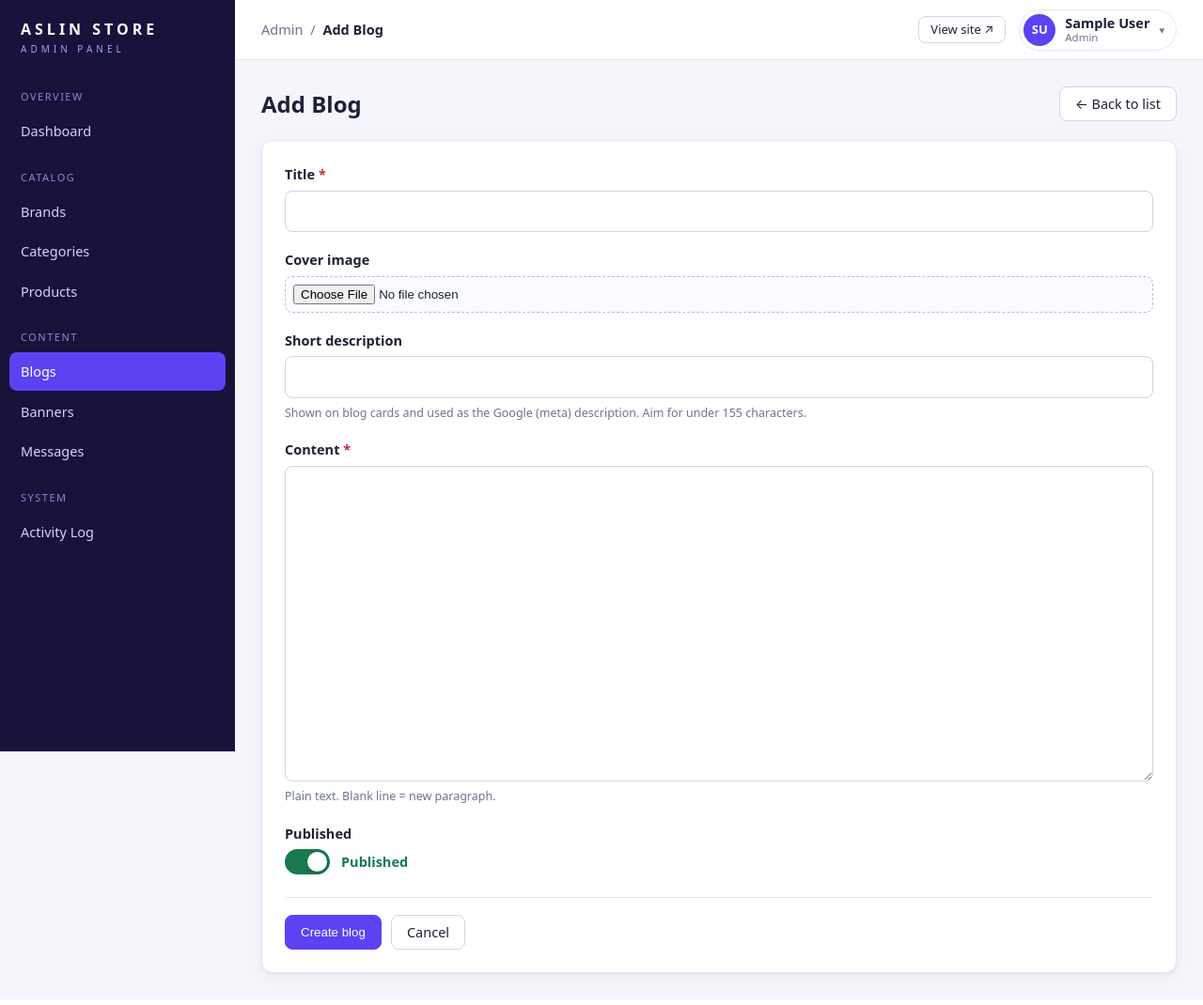
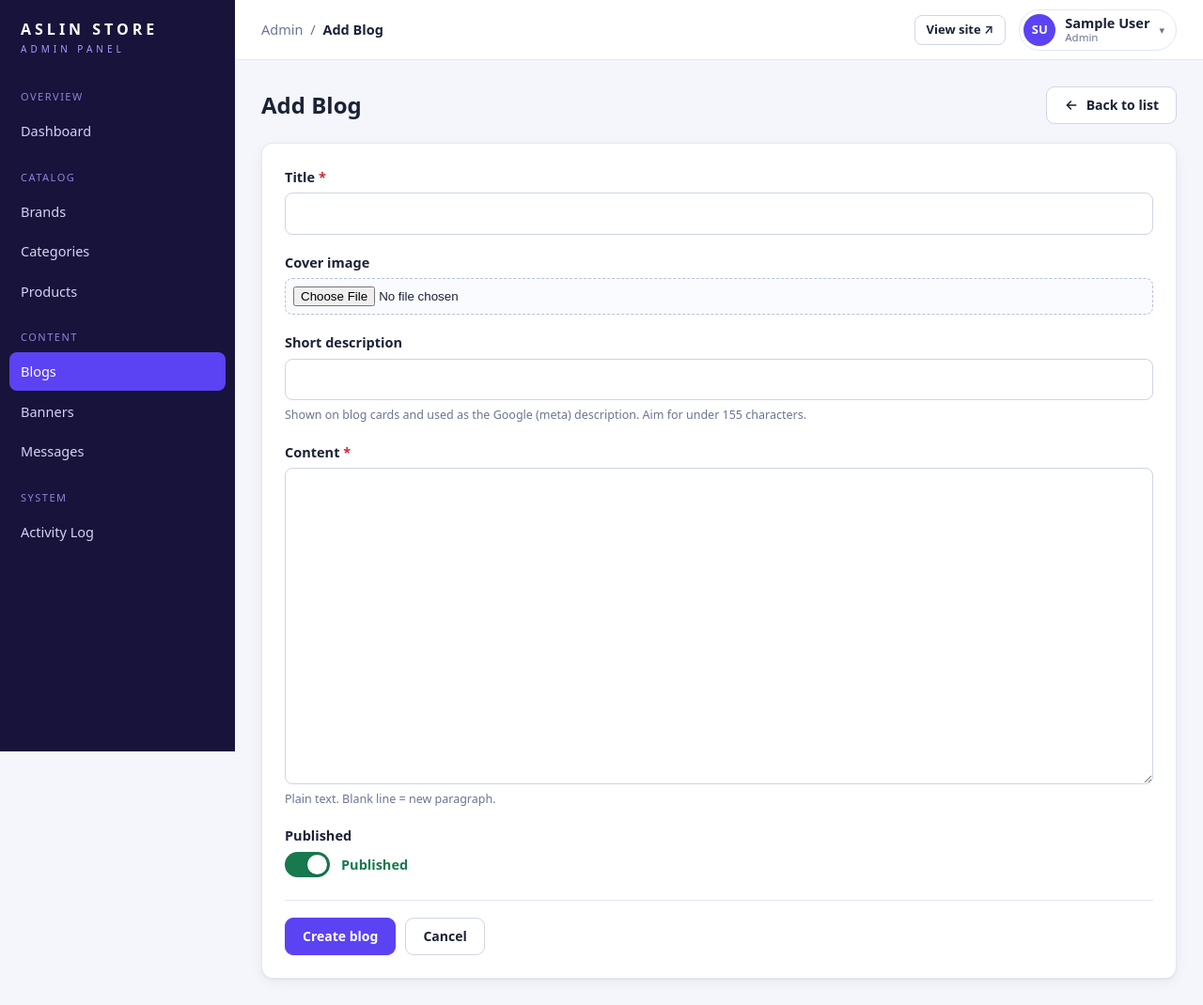
Before and after one commit to asl1n/online-store, a PHP site: page /admin/blogs.php?action=new in a window 1280 px wide. Shown: the whole page at 94% size. Before the commit the page ends 1047 px from the top, so only its background shows below. Run offline with PHP 8.4, Linux system fonts and the light colour scheme; the visitor is signed in with stand-in values (Sample User, id 1); data comes from the database, SQL or seed files in the repository; data that the repository does not hold is empty; some libraries are stand-ins or nearby versions.

Commit message:
Button Consistency

```diff
--- a/admin/admins.php
+++ b/admin/admins.php
@@ -30,7 +30,7 @@ if ($_SERVER['REQUEST_METHOD'] === 'POST') {
         $act = 'reset';
     }
 }
-$back = '<a class="btn ghost" href="' . e($self) . '">&larr; Back to list</a>';
+$back = '<a class="btn ghost" href="' . e($self) . '">' . ui_icon_back() . 'Back to list</a>';
 
 if ($act === 'new') {
     admin_header('Add Admin', 'admins', $back); echo ui_errors_summary($errors); ?>
@@ -55,7 +55,7 @@ if ($act === 'reset') {
     <?php admin_footer(); exit;
 }
 $rows = fetch_all('SELECT a.*, c.name AS creator FROM admins a LEFT JOIN admins c ON c.id=a.created_by ORDER BY a.id');
-admin_header('Admins', 'admins', '<a class="btn add" href="' . e($self) . '?action=new">+ Add Admin</a>'); ?>
+admin_header('Admins', 'admins', '<a class="btn" href="' . e($self) . '?action=new">' . ui_icon_plus() . 'Add Admin</a>'); ?>
 <div class="card tablewrap"><table class="table"><thead><tr><th>Name</th><th>Email</th><th>Role</th><th>Status</th><th>Last login</th><th>Created by</th><th></th></tr></thead><tbody>
 <?php foreach ($rows as $r): $self_row = (int)$r['id'] === (int)$me['id']; ?><tr><td><b><?= e($r['name']) ?></b><?= $self_row ? ' <span class="pill">You</span>' : '' ?></td><td><?= e($r['email']) ?></td>
 <td><span class="pill"><?= $r['role'] === 'super_admin' ? 'Super admin' : 'Admin' ?></span></td><td><span class="pill <?= $r['is_active'] ? 'on' : 'off' ?>"><?= $r['is_active'] ? 'Active' : 'Disabled' ?></span></td>
--- a/admin/index.php
+++ b/admin/index.php
@@ -1,7 +1,7 @@
 <?php
 require __DIR__ . '/../includes/admin_layout.php';
 $me = require_admin();
-admin_header('Dashboard', 'index', '<a class="btn add" href="' . BASE_URL . '/admin/products.php?action=new">+ Add Product</a>');
+admin_header('Dashboard', 'index', '<a class="btn" href="' . BASE_URL . '/admin/products.php?action=new">' . ui_icon_plus() . 'Add Product</a>');
 $stats = [['Products', 'products', 'products.php'], ['Brands', 'brands', 'brands.php'], ['Categories', 'categories', 'categories.php'], ['Blogs', 'blogs', 'blogs.php'], ['Banners', 'banners', 'banners.php']];
 echo '<p class="count" style="margin-top:-8px">Welcome back, <b>' . e($me['name']) . '</b>.</p><div class="stats">';
 foreach ($stats as [$l, $t, $href]) echo '<a class="card stat" href="' . BASE_URL . '/admin/' . $href . '"><b>' . (int)fetch_val("SELECT COUNT(*) FROM `$t`") . '</b><span>' . e($l) . '</span></a>';
--- a/admin/messages.php
+++ b/admin/messages.php
@@ -13,7 +13,7 @@ if ($id) {
     $m = fetch_one('SELECT * FROM contact_messages WHERE id=?', [$id]);
     if (!$m) { flash('err', 'That message no longer exists.'); go($self); }
     q('UPDATE contact_messages SET is_read=1 WHERE id=?', [$id]);
-    admin_header('Message', 'messages', '<a class="btn ghost" href="' . e($self) . '">&larr; Back to inbox</a>'); ?>
+    admin_header('Message', 'messages', '<a class="btn ghost" href="' . e($self) . '">' . ui_icon_back() . 'Back to inbox</a>'); ?>
     <div class="card pad msgview">
       <p><b>From:</b> <?= e($m['name']) ?> &lt;<a href="mailto:<?= e($m['email']) ?>"><?= e($m['email']) ?></a>&gt;</p>
       <p><b>Phone:</b> <?= e($m['phone'] ?: '—') ?></p><p><b>Subject:</b> <?= e($m['subject'] ?: '—') ?></p><p><b>Received:</b> <?= e($m['created_at']) ?></p>
--- a/assets/admin.css
+++ b/assets/admin.css
@@ -32,7 +32,7 @@ a{color:var(--pri)}img{max-width:100%}h1,h2,h3{margin:0}small{color:var(--muted)
 .pagehead{display:flex;align-items:center;justify-content:space-between;gap:12px;flex-wrap:wrap;margin-bottom:20px}
 .pagehead h1{font-size:24px}.actions{display:flex;gap:8px;flex-wrap:wrap}
 /* buttons */
-.btn{display:inline-flex;align-items:center;justify-content:center;gap:6px;background:var(--pri);color:#fff;border:1px solid var(--pri);border-radius:8px;padding:9px 16px;font:600 14px inherit;cursor:pointer;text-decoration:none;line-height:1.2;transition:.15s}
+.btn{display:inline-flex;align-items:center;justify-content:center;gap:6px;background:var(--pri);color:#fff;border:1px solid var(--pri);border-radius:8px;padding:9px 16px;font-family:inherit;font-weight:600;font-size:14px;cursor:pointer;text-decoration:none;line-height:1.2;transition:.15s}
 .btn:hover{background:var(--pri-d);border-color:var(--pri-d)}
 .btn.ghost{background:#fff;color:var(--ink);border-color:#cfd6e6}.btn.ghost:hover{background:var(--bg)}
 .btn.danger{background:var(--danger);border-color:var(--danger)}.btn.danger:hover{background:#a51e2f}
@@ -103,7 +103,7 @@ body.login{display:flex;align-items:center;justify-content:center;min-height:100
 }
 /* ---- round 2: narrower add/edit forms, bold add button, switches, live search ---- */
 .formcard,.formcard.wide{max-width:none}.profile{max-width:none}
-.btn.add{font-weight:700;font-size:14.5px;padding:11px 22px;box-shadow:0 6px 16px rgba(91,66,243,.32)}.btn.add:hover{box-shadow:0 8px 20px rgba(91,66,243,.4)}
+
 .field label.switch,label.switch{display:inline-flex;align-items:center;gap:12px;cursor:pointer;font-weight:500;position:relative}
 .switch input{position:absolute;opacity:0;width:0;height:0}
 .switch .track{width:48px;height:27px;border-radius:99px;background:#cfd3e6;position:relative;transition:.2s;flex-shrink:0}
@@ -122,3 +122,8 @@ body.login{display:flex;align-items:center;justify-content:center;min-height:100
 .searchbox .clear{position:absolute;right:8px;width:24px;height:24px;border-radius:50%;background:#eceff7;color:var(--muted);display:flex;align-items:center;justify-content:center;text-decoration:none;font-size:17px;line-height:1}
 .searchbox .clear:hover{background:#dde1ef;color:var(--ink)}
 @media(max-width:760px){.searchbox{width:100%}.formcard{max-width:100%}}
+
+/* ---- unified buttons (round 4) ---- */
+.btn{font-family:inherit;font-size:14px;font-weight:600;line-height:1;min-height:40px;padding:0 18px;gap:8px;border-radius:9px;white-space:nowrap}
+.btn.sm{min-height:32px;padding:0 12px;font-size:13px;border-radius:8px}
+.btn svg{width:16px;height:16px;flex-shrink:0}
--- a/assets/site.css
+++ b/assets/site.css
@@ -6,7 +6,7 @@ a{color:inherit}img{max-width:100%;display:block}h1,h2,h3,h4{line-height:1.2;mar
 h1{font-size:34px;letter-spacing:-.5px}.sec{font-size:26px;letter-spacing:-.4px}
 .eyebrow{display:inline-block;font-size:12px;font-weight:700;letter-spacing:2px;text-transform:uppercase;color:var(--acc);margin-bottom:6px}
 /* buttons */
-.btn{display:inline-flex;align-items:center;justify-content:center;background:var(--pri);color:#fff;border:0;border-radius:99px;padding:12px 26px;font:600 15px inherit;cursor:pointer;text-decoration:none;transition:.18s}
+.btn{display:inline-flex;align-items:center;justify-content:center;background:var(--pri);color:#fff;border:0;border-radius:99px;padding:12px 26px;font-family:inherit;font-weight:600;font-size:15px;cursor:pointer;text-decoration:none;transition:.18s}
 .btn:hover{background:var(--pri-d);transform:translateY(-1px)}.btn.sm{padding:8px 18px;font-size:14px}
 /* top strip + header */
 .strip{background:var(--ink);color:#cfcaf0;font-size:13px}.strip .wrap{display:flex;justify-content:space-between;gap:12px;padding-top:7px;padding-bottom:7px}
--- a/includes/admin_layout.php
+++ b/includes/admin_layout.php
@@ -8,6 +8,8 @@ function initials(string $n): string {
 function go(string $url): never { header('Location: ' . $url); exit; }
 
 // ---------- shared UI components ----------
+function ui_icon_plus(): string { return '<svg viewBox="0 0 24 24" fill="none" stroke="currentColor" stroke-width="2.4" stroke-linecap="round" aria-hidden="true"><path d="M12 5v14M5 12h14"/></svg>'; }
+function ui_icon_back(): string { return '<svg viewBox="0 0 24 24" fill="none" stroke="currentColor" stroke-width="2.4" stroke-linecap="round" stroke-linejoin="round" aria-hidden="true"><path d="M19 12H5M11 6l-6 6 6 6"/></svg>'; }
 /** $o keys: error, help, half, req, for */
 function ui_field(string $label, string $control, array $o = []): string {
     $cls = 'field' . (empty($o['half']) ? ' span2' : '') . (!empty($o['error']) ? ' has-error' : '');
--- a/includes/crud.php
+++ b/includes/crud.php
@@ -120,7 +120,7 @@ function crud_run(array $c): void {
         $posted = $_POST; $act = $id ? 'edit' : 'new';
     }
 
-    $addBtn = '<a class="btn add" href="' . e($self) . '?action=new">+ Add ' . e($c['entity']) . '</a>';
+    $addBtn = '<a class="btn" href="' . e($self) . '?action=new">' . ui_icon_plus() . 'Add ' . e($c['entity']) . '</a>';
 
     // ---------- FORM ----------
     if ($act === 'new' || $act === 'edit') {
@@ -128,7 +128,7 @@ function crud_run(array $c): void {
         if ($act === 'edit' && !$row) { flash('err', 'That ' . strtolower($c['entity']) . ' was not found.'); go($self); }
         $vals = $posted ? array_merge(crud_values($c, $row), $posted) : crud_values($c, $row);
         if ($posted) foreach ($c['fields'] as $f) if ($f['type'] === 'checkbox') $vals[$f['name']] = isset($posted[$f['name']]) ? 1 : 0;
-        admin_header(($act === 'edit' ? 'Edit ' : 'Add ') . $c['entity'], $c['active'], '<a class="btn ghost" href="' . e($self) . '">&larr; Back to list</a>');
+        admin_header(($act === 'edit' ? 'Edit ' : 'Add ') . $c['entity'], $c['active'], '<a class="btn ghost" href="' . e($self) . '">' . ui_icon_back() . 'Back to list</a>');
         echo ui_errors_summary($errors); ?>
         <form method="post" enctype="multipart/form-data" class="card formcard"><?= csrf_field() ?><div class="form-grid">
         <?php foreach ($c['fields'] as $f):
```
